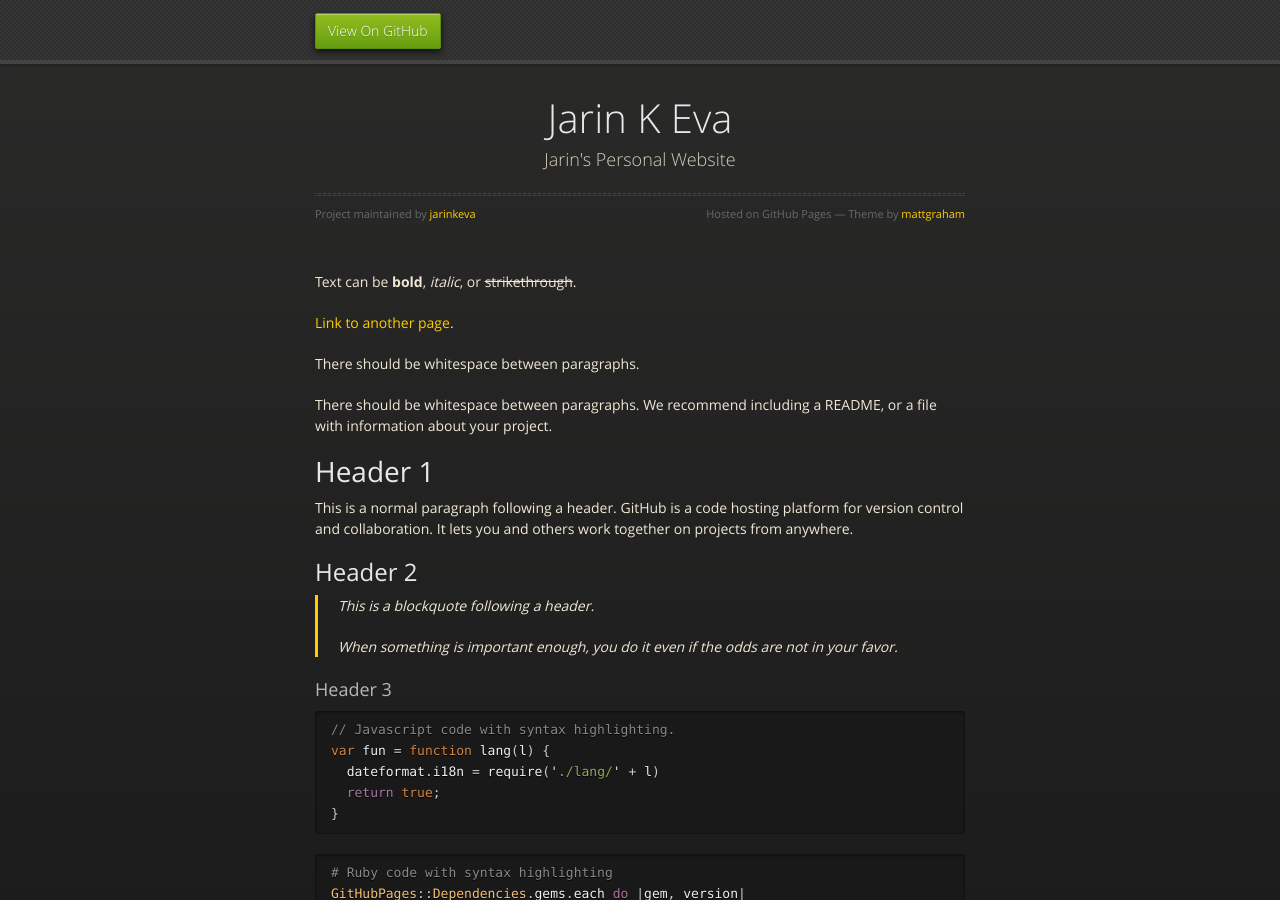
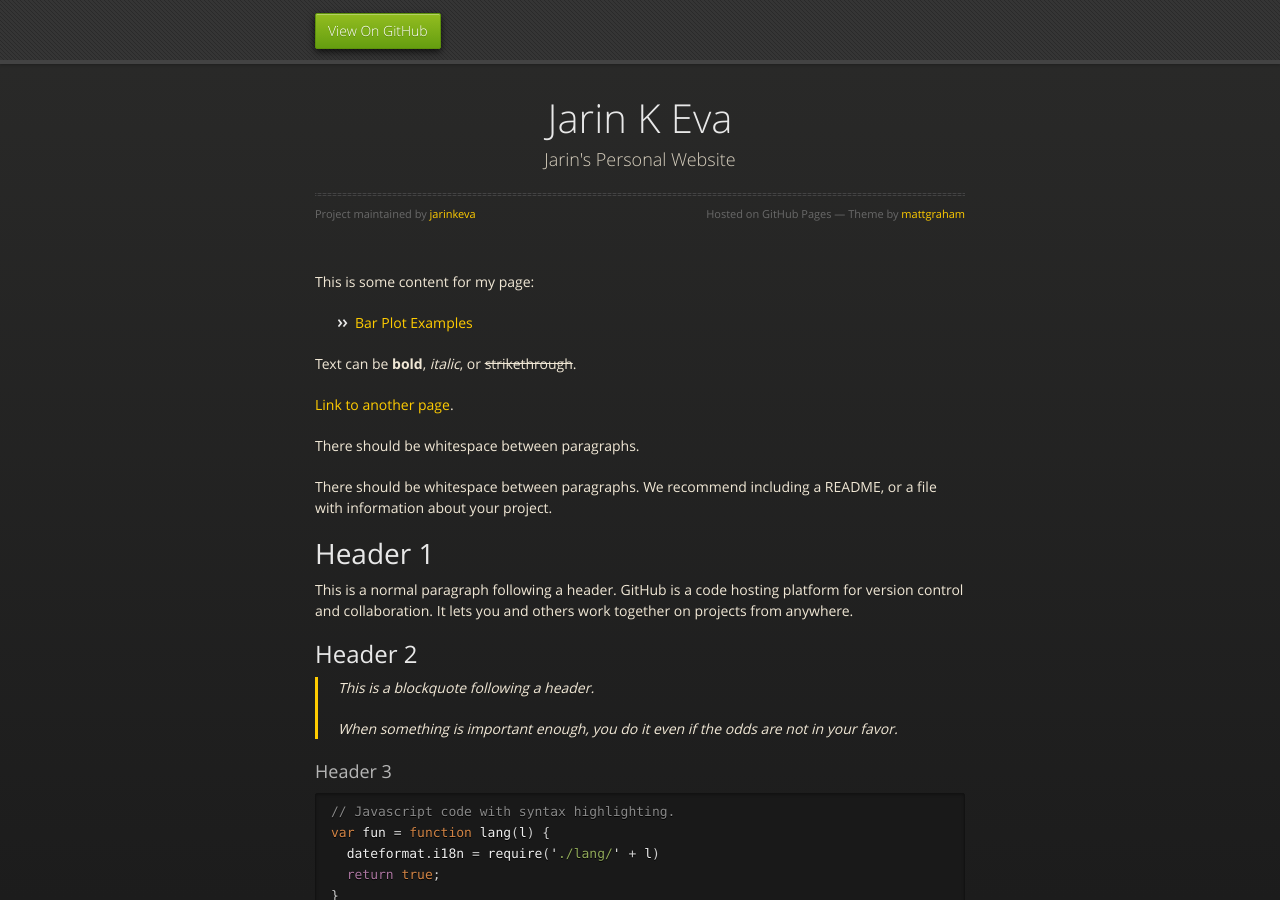
Before and after one commit to jarinkeva/jarinkeva.github.io, a Jekyll site: the page built from index.md, in a window 1280 px wide and 900 px high. Built offline with Jekyll 4.4.1, drawn with Linux system fonts in a browser that asks for light colours; our own code applies the rules of GitHub Pages for plain Markdown files.

Commit message:
Update index.md

```diff
--- a/index.md
+++ b/index.md
@@ -2,6 +2,10 @@
 title: Jarin K Eva
 description: Jarin's Personal Website
 ---
+
+
+This is some content for my page:
+- [Bar Plot Examples](/barplots/index.md)
 
 Text can be **bold**, _italic_, or ~~strikethrough~~.
 
```
